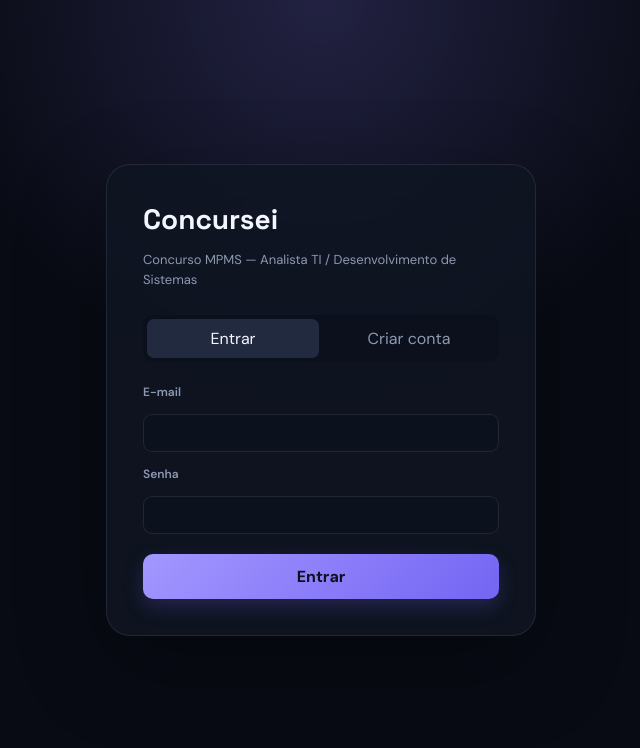
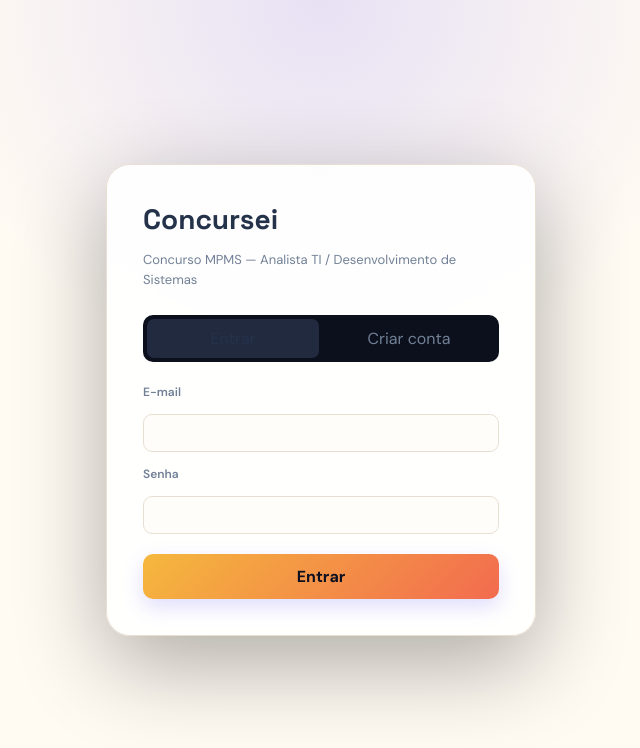
Before and after one commit to fcmauro/concursei, a React (Vite) app in the folder web/: page /login in a window 1280 px wide. Shown: the top 748 px of the page, without its empty margins (319-959 px from the left). Built offline with nearby package versions, Linux system fonts and the light colour scheme; no server answers.

Commit message:
Atualiza identidade visual do Concursei

```diff
--- a/web/src/app.css
+++ b/web/src/app.css
@@ -1,7 +1,7 @@
 .app-shell { min-height: 100vh; }
-.app-header { position: sticky; top: 0; z-index: 20; display: flex; align-items: center; gap: 28px; height: 76px; padding: 0 clamp(20px, 4vw, 64px); background: rgba(8, 11, 20, .82); border-bottom: 1px solid var(--line); backdrop-filter: blur(18px); }
+.app-header { position: sticky; top: 0; z-index: 20; display: flex; align-items: center; gap: 28px; height: 76px; padding: 0 clamp(20px, 4vw, 64px); background: rgba(255, 250, 242, .88); border-bottom: 1px solid var(--line); backdrop-filter: blur(18px); }
 .app-title { display: flex; align-items: center; gap: 11px; color: var(--text); font-size: 19px; font-weight: 700; white-space: nowrap; }
-.app-title::before { content: 'C'; display: grid; place-items: center; width: 32px; height: 32px; border-radius: 10px; color: #fff; background: linear-gradient(135deg, #9b8cff, #5d4fe4); box-shadow: 0 8px 24px rgba(105, 84, 255, .34); }
+.app-title::before { content: 'C'; display: grid; place-items: center; width: 32px; height: 32px; border-radius: 10px; color: #fff; background: linear-gradient(135deg, #f5b83d, #f26b4f); box-shadow: 0 8px 24px rgba(242, 107, 79, .26); }
 .app-header nav { display: flex; align-self: stretch; gap: 4px; margin-right: auto; }
 .app-header nav a { position: relative; display: grid; place-items: center; padding: 0 14px; color: var(--muted); text-decoration: none; font-weight: 600; transition: color .2s ease; }
 .app-header nav a:hover, .app-header nav a.active { color: var(--text); }
@@ -13,10 +13,10 @@
 main { width: min(1480px, 100%); margin: 0 auto; padding: 34px clamp(20px, 4vw, 64px) 60px; }
 .board-page, .stats-page, .edital-page { animation: rise .45s ease both; }
 @keyframes rise { from { opacity: 0; transform: translateY(8px); } to { opacity: 1; transform: none; } }
-.board-toolbar { display: flex; align-items: center; gap: 10px; margin-bottom: 24px; padding: 10px; border: 1px solid var(--line); border-radius: 16px; background: rgba(16,21,34,.74); box-shadow: 0 18px 48px rgba(0,0,0,.14); }
+.board-toolbar { display: flex; align-items: center; gap: 10px; margin-bottom: 24px; padding: 10px; border: 1px solid var(--line); border-radius: 16px; background: rgba(255,255,255,.82); box-shadow: 0 18px 48px rgba(0,0,0,.14); }
 .board-toolbar strong { flex: 1; text-align: center; color: var(--text); font-size: 16px; }
 .board-grid { display: grid; grid-template-columns: repeat(7, minmax(145px, 1fr)); gap: 12px; overflow-x: auto; padding-bottom: 8px; }
-.day-column { min-height: 440px; padding: 14px; border: 1px solid var(--line); border-radius: 18px; background: linear-gradient(180deg, rgba(21,27,43,.9), rgba(13,17,28,.8)); transition: border-color .2s, transform .2s; }
+.day-column { min-height: 440px; padding: 14px; border: 1px solid var(--line); border-radius: 18px; background: linear-gradient(180deg, rgba(255,255,255,.96), rgba(255,247,232,.9)); transition: border-color .2s, transform .2s; }
 .day-column:hover { border-color: rgba(139,124,255,.3); }
 .day-column.today { border-color: rgba(77,212,178,.55); box-shadow: inset 0 2px 0 var(--accent-2), 0 12px 35px rgba(0,0,0,.12); }
 .day-column.drag-over { border-color: var(--accent); background: rgba(139,124,255,.1); }
@@ -26,7 +26,7 @@ main { width: min(1480px, 100%); margin: 0 auto; padding: 34px clamp(20px, 4vw,
 .day-total { grid-column: 1 / -1; color: var(--accent-2); font-size: 12px; font-weight: 700; }
 .day-cards { display: flex; flex-direction: column; gap: 10px; min-height: 320px; padding: 14px 0; }
 .add-btn { width: 100%; border-style: dashed; font-size: 12px; }
-.session-card { position: relative; overflow: hidden; padding: 12px; border: 1px solid var(--line); border-left-width: 4px; border-radius: 12px; background: rgba(23,30,48,.9); box-shadow: 0 7px 20px rgba(0,0,0,.12); transition: transform .2s, box-shadow .2s; }
+.session-card { position: relative; overflow: hidden; padding: 12px; border: 1px solid var(--line); border-left-width: 4px; border-radius: 12px; background: #ffffff; box-shadow: 0 7px 20px rgba(0,0,0,.12); transition: transform .2s, box-shadow .2s; }
 .session-card:hover { transform: translateY(-2px); box-shadow: 0 12px 24px rgba(0,0,0,.22); }
 .card-drag { cursor: grab; }
 .card-type { margin-bottom: 6px; color: var(--muted); font-size: 10px; font-weight: 700; letter-spacing: .08em; text-transform: uppercase; }
@@ -41,7 +41,7 @@ main { width: min(1480px, 100%); margin: 0 auto; padding: 34px clamp(20px, 4vw,
 .mini-btn.delete:hover { background: rgba(255,124,157,.14); }
 .card-form { display: grid; gap: 8px; margin-top: 10px; padding-top: 10px; border-top: 1px solid var(--line); }
 label { display: grid; gap: 7px; color: var(--muted); font-size: 12px; font-weight: 600; }
-input, select { width: 100%; border: 1px solid var(--line); border-radius: 9px; padding: 10px 11px; color: var(--text); background: #0c111e; }
+input, select { width: 100%; border: 1px solid var(--line); border-radius: 9px; padding: 10px 11px; color: var(--text); background: #fffdf9; }
 .loading { padding: 80px 0; color: var(--muted); text-align: center; }
 
 .stats-page h2 { margin: 0 0 24px; font-size: 28px; }
@@ -60,7 +60,7 @@ input, select { width: 100%; border: 1px solid var(--line); border-radius: 9px;
 .dot { display: inline-block; width: 8px; height: 8px; border-radius: 50%; }
 
 .auth-page { display: grid; place-items: center; min-height: 100vh; padding: 24px; background: radial-gradient(circle at 50% 0%, rgba(139,124,255,.2), transparent 38%), var(--bg); }
-.auth-card { width: min(430px, 100%); padding: 36px; border: 1px solid var(--line); border-radius: 24px; background: rgba(16,21,34,.86); box-shadow: 0 28px 90px rgba(0,0,0,.32); backdrop-filter: blur(20px); }
+.auth-card { width: min(430px, 100%); padding: 36px; border: 1px solid var(--line); border-radius: 24px; background: rgba(255,255,255,.9); box-shadow: 0 28px 90px rgba(0,0,0,.32); backdrop-filter: blur(20px); }
 .auth-card h1 { margin: 0 0 10px; color: var(--text); font-size: 28px; }
 .subtitle, .hint { color: var(--muted); font-size: 13px; line-height: 1.5; }
 .tabs { display: grid; grid-template-columns: 1fr 1fr; gap: 4px; margin: 26px 0 22px; padding: 4px; border-radius: 10px; background: #0b101c; }
@@ -68,12 +68,12 @@ input, select { width: 100%; border: 1px solid var(--line); border-radius: 9px;
 .tabs button.active { color: var(--text); background: #222a40; }
 .auth-card form, .auth-card > label { display: grid; gap: 14px; }
 .auth-card > label { margin-top: 14px; }
-.primary { border: 0; border-radius: 10px; padding: 12px 16px; color: #0d1020; background: linear-gradient(135deg, #a397ff, #7465f3); font-weight: 700; box-shadow: 0 8px 20px rgba(116,101,243,.22); transition: transform .2s, filter .2s; }
+.primary { border: 0; border-radius: 10px; padding: 12px 16px; color: #0d1020; background: linear-gradient(135deg, #f5b83d, #f26b4f); font-weight: 700; box-shadow: 0 8px 20px rgba(116,101,243,.22); transition: transform .2s, filter .2s; }
 .primary:hover { filter: brightness(1.1); transform: translateY(-1px); }
 .auth-card .primary { width: 100%; margin-top: 20px; }
 .error { padding: 10px 12px; border: 1px solid rgba(255,124,157,.3); border-radius: 9px; color: #ffb2c5; background: rgba(255,124,157,.1); font-size: 13px; }
 .modal-backdrop { position: fixed; inset: 0; z-index: 30; display: grid; place-items: center; padding: 20px; background: rgba(3,5,10,.72); backdrop-filter: blur(8px); }
-.modal { width: min(440px, 100%); display: grid; gap: 16px; padding: 26px; border: 1px solid var(--line); border-radius: 20px; background: #141a2a; box-shadow: 0 30px 90px rgba(0,0,0,.4); }
+.modal { width: min(440px, 100%); display: grid; gap: 16px; padding: 26px; border: 1px solid var(--line); border-radius: 20px; background: #ffffff; box-shadow: 0 30px 90px rgba(0,0,0,.4); }
 .modal h3 { margin: 0 0 4px; color: var(--text); font-size: 20px; }
 .modal-actions { display: flex; justify-content: flex-end; gap: 9px; padding-top: 8px; }
 @media (max-width: 760px) { .app-header { height: auto; flex-wrap: wrap; gap: 12px; padding: 16px 20px 0; } .app-header nav { order: 3; width: 100%; height: 44px; } .app-header nav a { flex: 1; } .app-user { margin-left: auto; } main { padding: 24px 16px 40px; } .board-toolbar { flex-wrap: wrap; } .board-toolbar strong { order: -1; flex-basis: 100%; padding-bottom: 4px; } .board-grid { grid-template-columns: repeat(7, minmax(190px, 1fr)); } .edital-subject-header { flex-wrap: wrap; } .progress-bar { width: 100%; order: 3; } .edital-table { min-width: 620px; } .edital-subject { overflow-x: auto; } .auth-card { padding: 28px 22px; } }
--- a/web/src/index.css
+++ b/web/src/index.css
@@ -2,24 +2,26 @@
 
 :root {
   font-family: 'DM Sans', sans-serif;
-  color: #e8eefc;
-  background: #080b14;
+  color: #24324a;
+  background: #fffaf2;
   font-synthesis: none;
   text-rendering: optimizeLegibility;
-  --bg: #080b14;
-  --panel: #101522;
-  --panel-2: #151b2b;
-  --line: rgba(148, 163, 184, .14);
-  --muted: #8d99b2;
-  --text: #f3f6ff;
-  --accent: #8b7cff;
-  --accent-2: #4dd4b2;
-  --danger: #ff7c9d;
+  --bg: #fffaf2;
+  --panel: #ffffff;
+  --panel-2: #fff4df;
+  --line: #e8dfd2;
+  --muted: #718096;
+  --text: #24324a;
+  --accent: #f26b4f;
+  --accent-2: #20a879;
+  --sun: #f5b83d;
+  --blue: #4776e6;
+  --danger: #d9536f;
 }
 
 * { box-sizing: border-box; }
 html, body, #root { min-height: 100%; margin: 0; }
-body { min-width: 320px; background: radial-gradient(circle at 70% -10%, rgba(116, 91, 255, .18), transparent 35%), var(--bg); }
+body { min-width: 320px; background: radial-gradient(circle at 8% -10%, rgba(245, 184, 61, .22), transparent 28%), radial-gradient(circle at 96% 8%, rgba(71, 118, 230, .14), transparent 30%), var(--bg); }
 button, input, select { font: inherit; }
 button { cursor: pointer; }
 button:focus-visible, input:focus-visible, select:focus-visible, a:focus-visible { outline: 2px solid var(--accent); outline-offset: 3px; }
```
